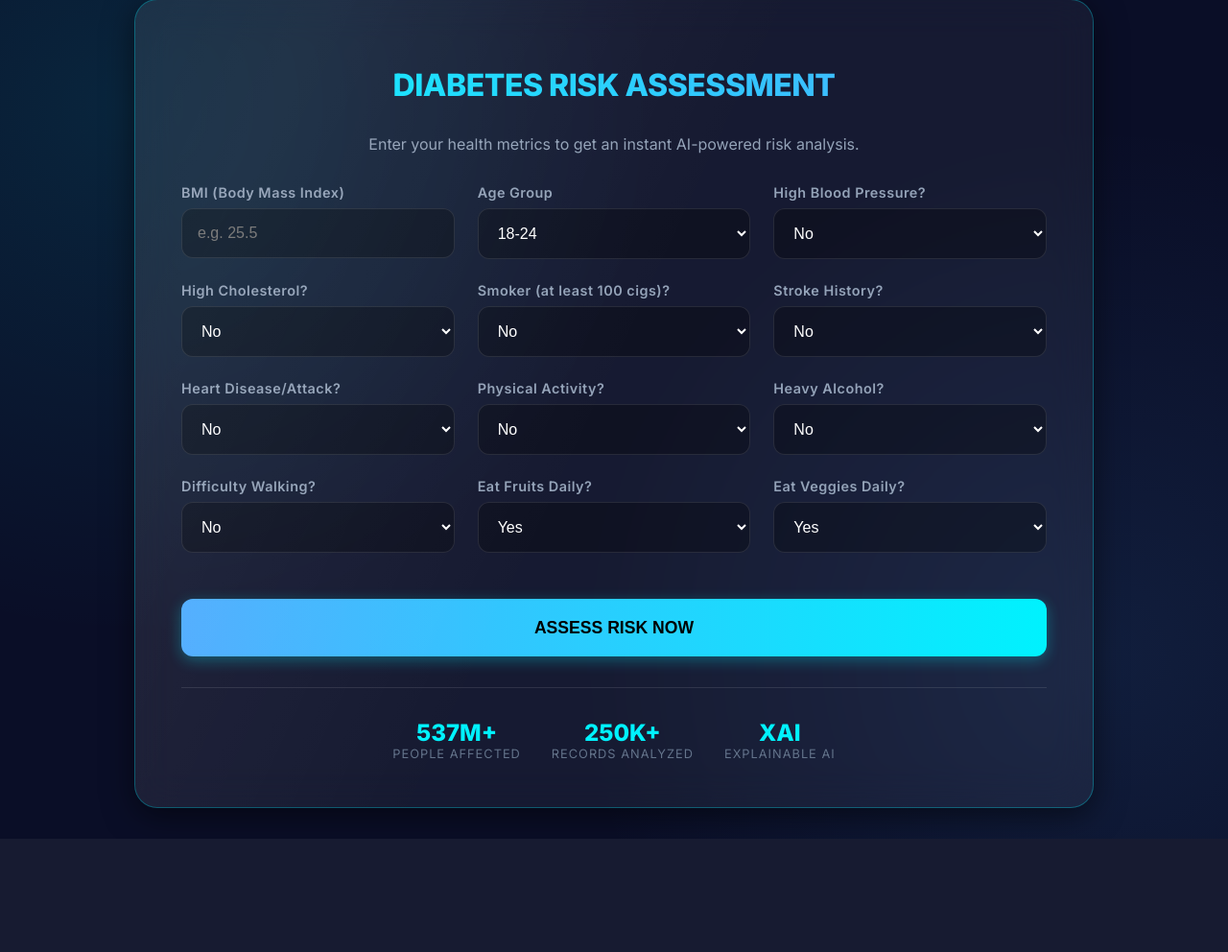
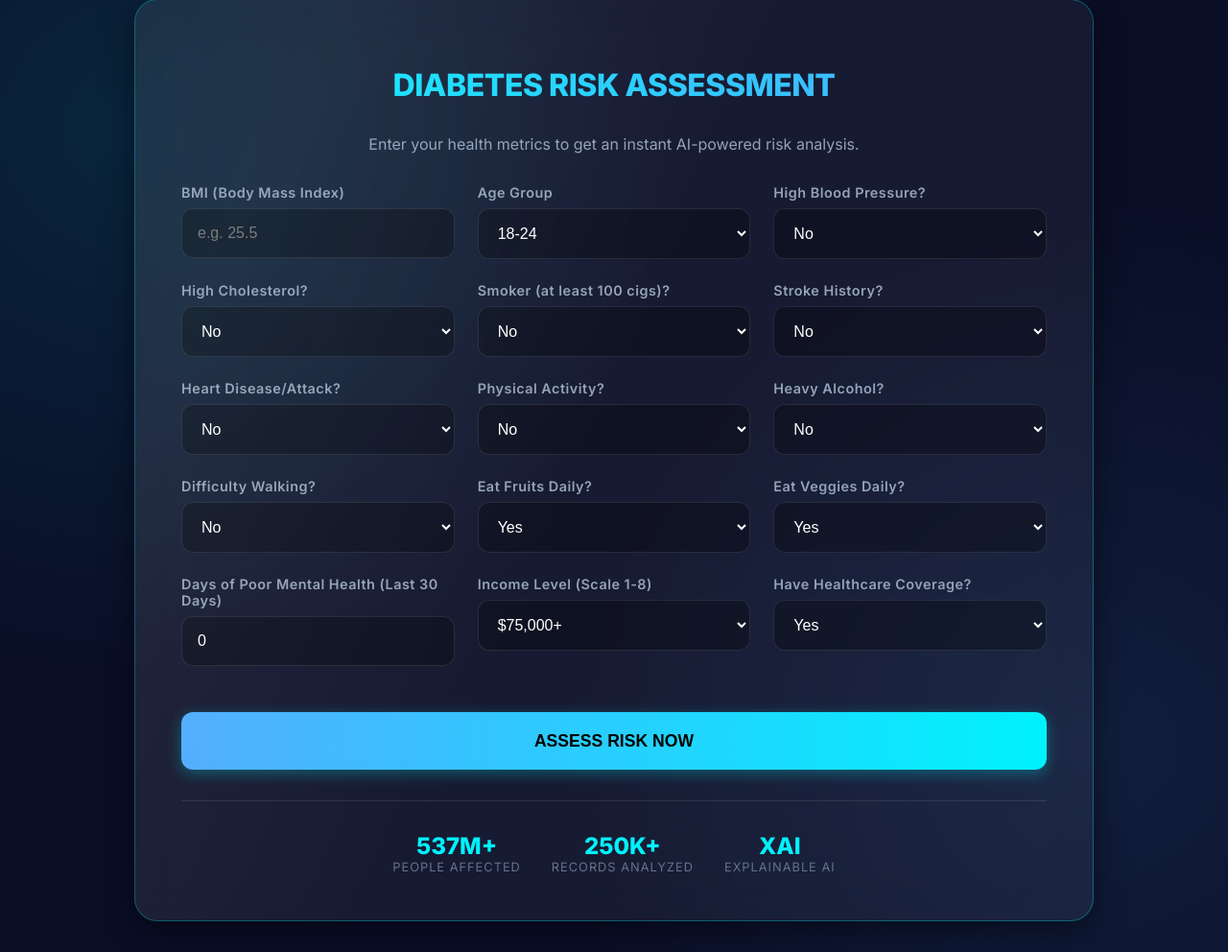
Before and after one commit to sohamdas360/diabetes-risk-app, a Flask app: page /dashboard in a window 1280 px wide. Shown: the part 81-1073 px from the top of the page at 96% size. Before the commit the page ends 955 px from the top, so only its background shows below. Run offline with Flask 3, Linux system fonts and the light colour scheme; the visitor is signed in with stand-in values (Sample User, id 1); data that the repository does not hold is empty.

Commit message:
Model: Integrate Psychosocial Stress Index. UI: Add Mental Health, Income, and Healthcare inputs.

```diff
--- a/app.py
+++ b/app.py
@@ -206,6 +206,9 @@ def predict():
         # Numeric/Category features
         input_data['BMI'] = float(flask.request.form.get('BMI') or 0)
         input_data['Age'] = int(flask.request.form.get('Age') or 1)
+        input_data['MentHlth'] = int(flask.request.form.get('MentHlth') or 0)
+        input_data['Income'] = int(flask.request.form.get('Income') or 1)
+        input_data['AnyHealthcare'] = int(flask.request.form.get('AnyHealthcare') or 0)
 
         # Validation
         if input_data['BMI'] < 10 or input_data['BMI'] > 100:
@@ -220,6 +223,9 @@ def predict():
 
         # 3. Lifestyle_Risk: (Smoker + HvyAlcoholConsump) - (PhysActivity + Fruits + Veggies)
         input_data['Lifestyle_Risk'] = (input_data['Smoker'] + input_data['HvyAlcoholConsump']) - (input_data['PhysActivity'] + input_data['Fruits'] + input_data['Veggies'])
+
+        # 4. Psychosocial_Stress: Mental Health + (9 - Income) + (No Healthcare * 2)
+        input_data['Psychosocial_Stress'] = input_data['MentHlth'] + (9 - input_data['Income']) + ((1 - input_data['AnyHealthcare']) * 2)
 
         # Legacy Metabolic Score for UI display
         metabolic_score = input_data['HighBP'] + input_data['HighChol'] + (1 if input_data['BMI'] > 30 else 0)
@@ -312,6 +318,12 @@ def predict():
                     'score': round(input_data['Lifestyle_Risk'], 1),
                     'formula': '(Smoking + Alcohol) - (Active + Healthy Diet)',
                     'desc': 'Balance of risk behaviors vs. protective habits.'
+                },
+                'stress': {
+                    'name': 'Psychosocial Stress',
+                    'score': round(input_data['Psychosocial_Stress'], 1),
+                    'formula': 'Mental Health + Economic Pressure + Healthcare Barrier',
+                    'desc': 'Holistic view of mental and environmental stress factors.'
                 }
             }
 
--- a/templates/dashboard.html
+++ b/templates/dashboard.html
@@ -109,6 +109,32 @@
                     </select>
                 </div>
 
+                <!-- Psychosocial Features -->
+                <div class="form-group">
+                    <label>Days of Poor Mental Health (Last 30 Days)</label>
+                    <input type="number" name="MentHlth" value="0" min="0" max="30" required>
+                </div>
+                <div class="form-group">
+                    <label>Income Level (Scale 1-8)</label>
+                    <select name="Income">
+                        <option value="8">$75,000+</option>
+                        <option value="7">$50k - $75k</option>
+                        <option value="6">$35k - $50k</option>
+                        <option value="5">$25k - $35k</option>
+                        <option value="4">$20k - $25k</option>
+                        <option value="3">$15k - $20k</option>
+                        <option value="2">$10k - $15k</option>
+                        <option value="1">Less than $10,000</option>
+                    </select>
+                </div>
+                <div class="form-group">
+                    <label>Have Healthcare Coverage?</label>
+                    <select name="AnyHealthcare">
+                        <option value="1">Yes</option>
+                        <option value="0">No</option>
+                    </select>
+                </div>
+
                 <button type="submit" class="submit-btn" style="width:100%;">Assess Risk Now</button>
             </form>
 
```
Also changed, not shown: 2 other files.
